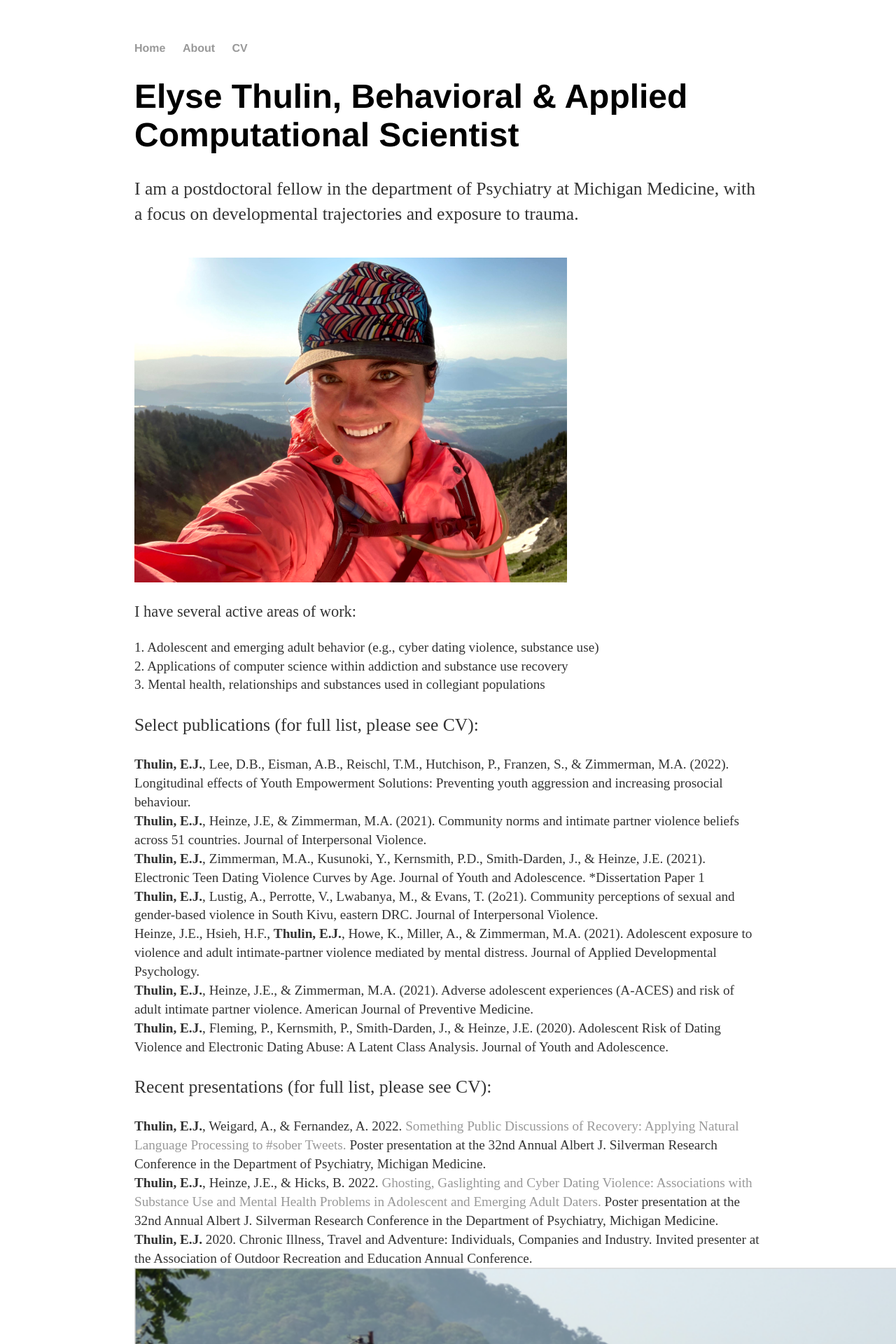
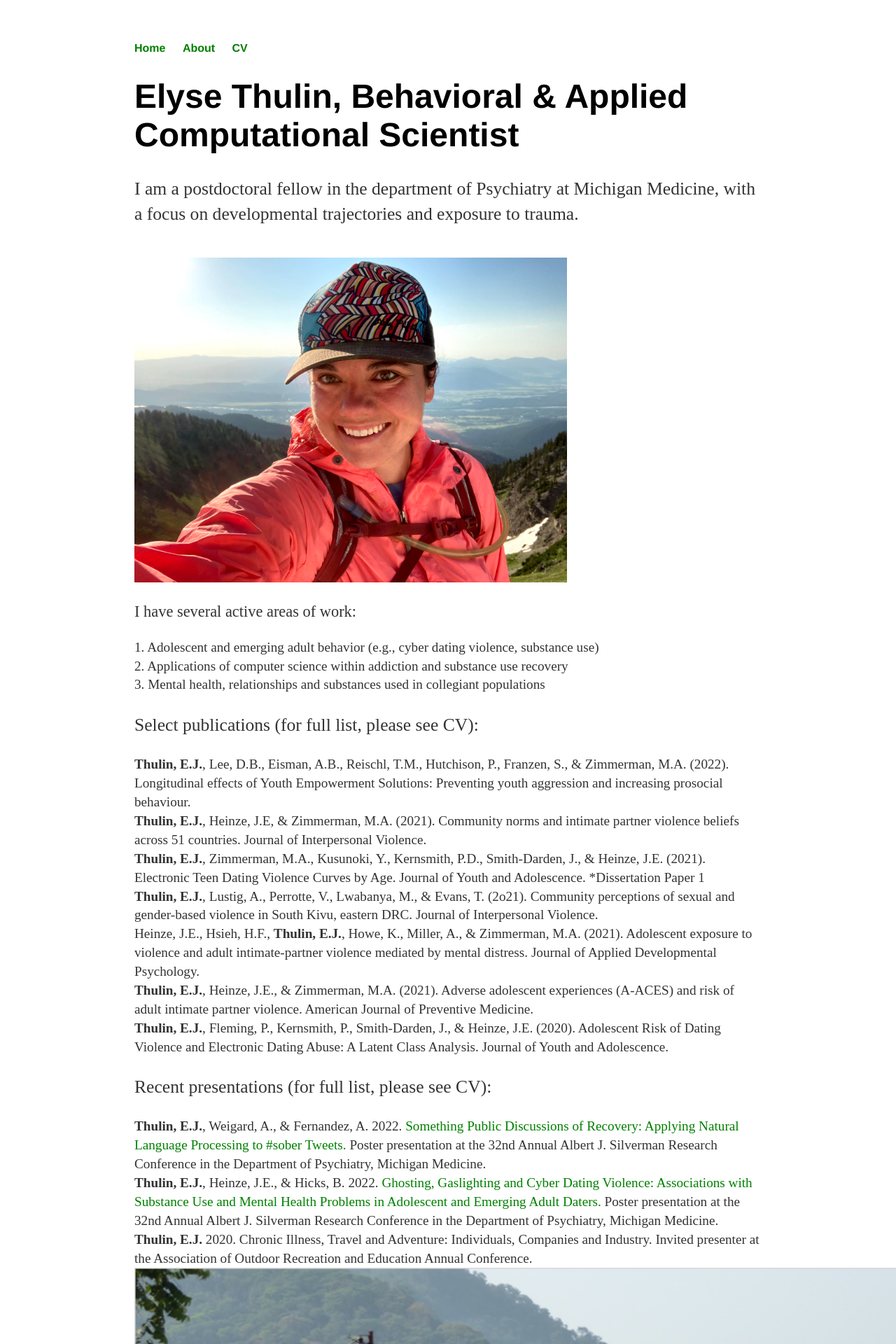
Before and after one commit to elysethulin/elysethulin.github.io, a Jekyll site: the page built from index.html, in a window 1280 px wide. Shown: the top 1920 px of the page at 70% size. Built offline with Jekyll 4.4.1, drawn with Linux system fonts in a browser that asks for light colours.

Commit message:
Update main.css

```diff
--- a/css/main.css
+++ b/css/main.css
@@ -12,12 +12,10 @@ nav ul li, footer ul li {
     display: inline;
     margin-right: 20px;
 }
-a {
-    text-decoration: none;
-    color: #999;
-}
-a:hover {
-    text-decoration: underline;
+a:link {
+  color: green;
+  background-color: transparent;
+  text-decoration: none;
 }
 h1 {
     font-size: 3em;
@@ -41,3 +39,27 @@ ul.posts {
 ul.posts li {
     list-style: none;
 }
+
+a:link {
+  color: green;
+  background-color: transparent;
+  text-decoration: none;
+}
+
+a:visited {
+  color: pink;
+  background-color: transparent;
+  text-decoration: none;
+}
+
+a:hover {
+  color: red;
+  background-color: transparent;
+  text-decoration: underline;
+}
+
+a:active {
+  color: yellow;
+  background-color: transparent;
+  text-decoration: underline;
+}
```
